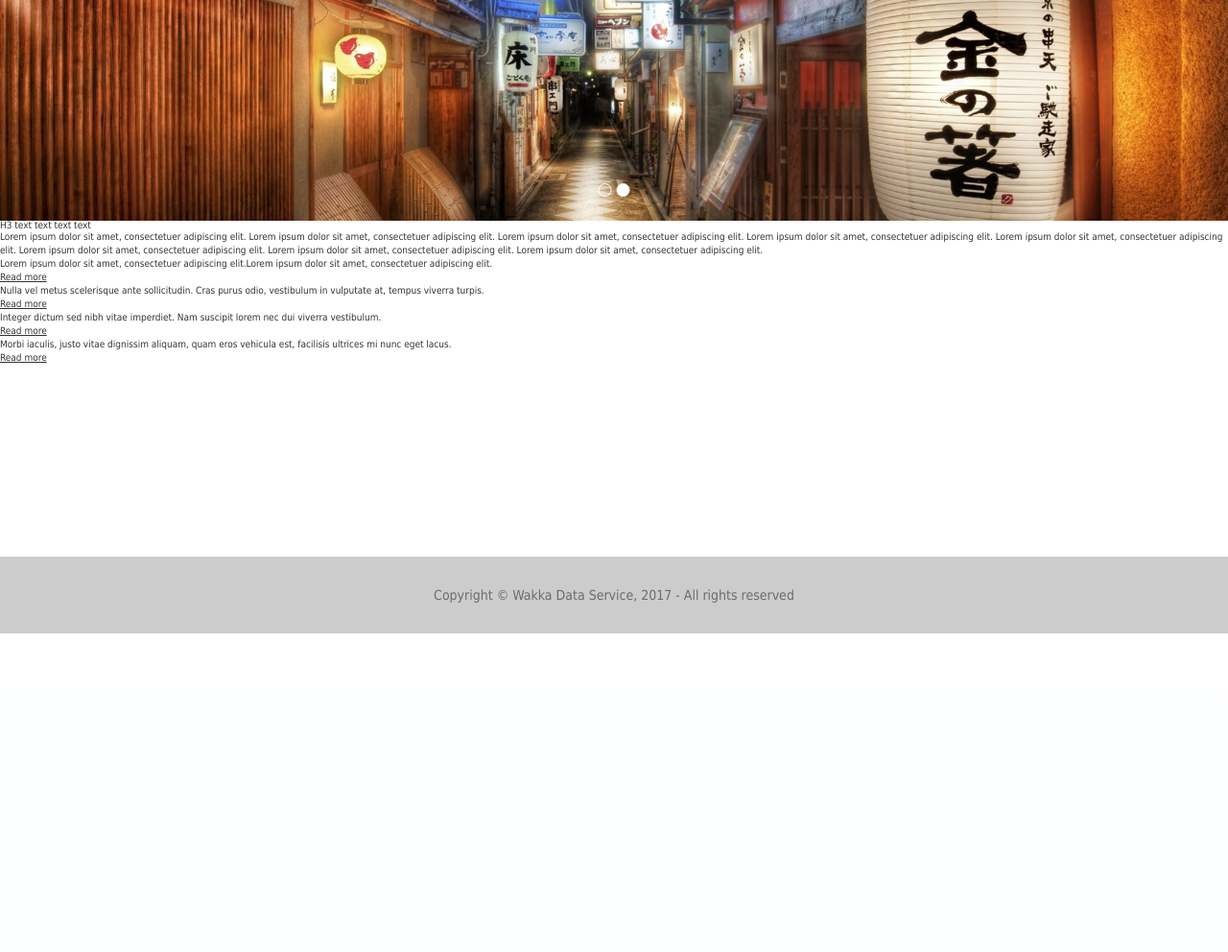
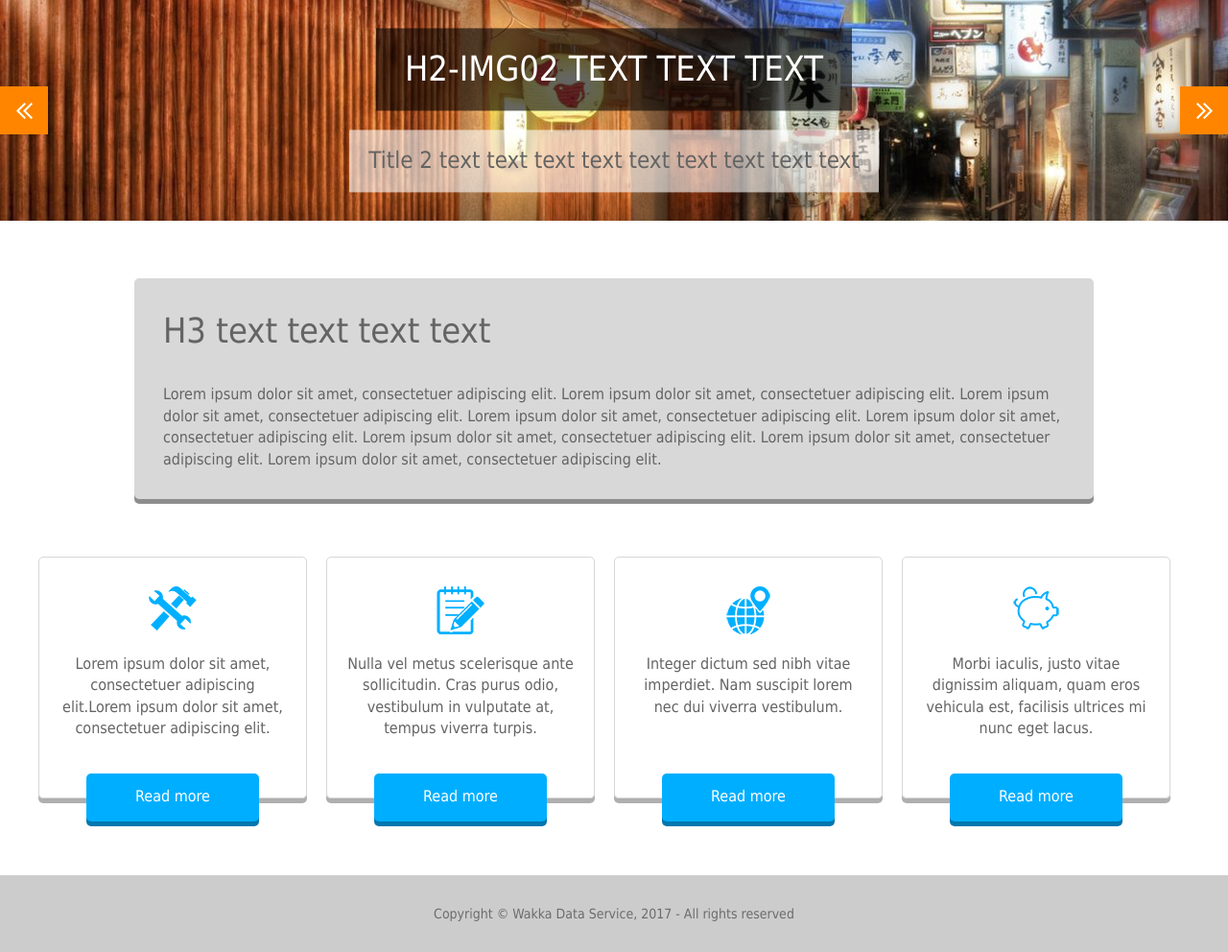
Before and after one commit to Pinkdreams210/Pinkdreams, a PHP site: page /phpmail/under/index.html in a window 1280 px wide. Shown: the part 80-1072 px from the top of the page at 96% size. Before the commit the page ends 740 px from the top, so only its background shows below. Run offline with PHP 8.4, Linux system fonts and the light colour scheme; some libraries are stand-ins or nearby versions.

Commit message:
end2503
end2503

```diff
--- a/under/css/skitter.css
+++ b/under/css/skitter.css
@@ -49,12 +49,12 @@
 .skitter .prev_button {
 	position: absolute;
 	top: 50%;
-	left: 35px;
+	left: 0;
 	-webkit-transform: translateY(-50%);
 	transform: translateY(-50%);
 	z-index: 152;
-	width: 42px;
-	height: 42px;
+	width: 50px;
+	height: 50px;
 	overflow: hidden;
 	text-indent: -9999em;
 	transition: all 0.2s
@@ -62,12 +62,12 @@
 .skitter .next_button {
 	position: absolute;
 	top: 50%;
-	right: 35px;
+	right: 0;
 	-webkit-transform: translateY(-50%);
 	transform: translateY(-50%);
 	z-index: 152;
-	width: 42px;
-	height: 42px;
+	width: 50px;
+	height: 50px;
 	overflow: hidden;
 	text-indent: -9999em;
 	transition: all 0.2s
@@ -295,22 +295,17 @@
 .skitter .focus_button:hover {
 	opacity: 0.5
 }
-.skitter .focus_button, .skitter .next_button, .skitter .prev_button, .skitter .play_pause_button {
-	display: block;
-	background: url("../images/skitter/sprite-default.png") no-repeat;
-	background-size: 84px auto
-}
 .skitter .next_button {
-	background-position: -0px -42px;
-	width: 42px;
-	height: 42px
+	background:url(../images/btn_next.png) center right no-repeat;
+	width: 50px;
+	height: 50px;
 }
 .skitter .prev_button {
-	background-position: -42px -42px;
-	width: 42px;
-	height: 42px
+	background:url(../images/btn_prev.png) center left no-repeat;
+	width: 50px;
+	height: 50px;
 }
-.skitter .play_pause_button {
+/*.skitter .play_pause_button {
 	background-position: -0px -0px;
 	width: 42px;
 	height: 42px
@@ -632,13 +627,14 @@
 	background-color: #fff;
 	border-radius: 0;
 	height: 2px
-}
+}*/
 
 @media (max-width: 1024px) {
 .skitter .info_slide_dots, .skitter .info_slide {
 	display: none
 }
 }
+
 @media (max-width: 640px) {
 .skitter {
 	position: relative;
@@ -646,11 +642,21 @@
 	height: 500px;
 	background: black
 }
+.label_skitter {
+    top: 50%;
+    transform: translateY(-50%);
+}
 	.skitter img{
 		width: 200%;
 	}
 	#index #mainvisual img {
     max-width: 200%;
+}
+
+.skitter .prev_button, .skitter .next_button {
+	width: 40px;
+	height: 40px;
+	background-size:40px;
 }
 }
 .skitter-spinner {
--- a/under/css/styles.css
+++ b/under/css/styles.css
@@ -15,10 +15,10 @@ html { color: #000; background: #fff; }
 body,div,dl,dt,dd,ul,ol,li,h1,h2,h3,h4,h5,h6,pre,code,form,fieldset,legend,input,button,textarea,p,blockquote,table,tr,th,td { margin: 0; padding: 0; }
 body {
 	font: 62.5% tahoma, arial, sans-serif;
-	color: #333;
-	line-height: 1.4;
+	color: #646464;
+	line-height: 1.4em;
 }
-html>/**/body { font-size: 10px; font-size /*\**/: 62.5%\9; } /* Except IE & Add IE8 */
+html>/**/body { font-size: 16px; font-size /*\**/: 62.5%\9; } /* Except IE & Add IE8 */
 img { border: 0; }
 li { list-style: none; }
 h1,h2,h3,h4,h5,h6 { font-size: 100%; font-weight: normal; line-height: 1.0; }
@@ -192,23 +192,72 @@ p input{ font-size: 100%; }
 	border-radius: 5px;
 	}
 #gnavi ul li.close a{
-		display:none;}
+		display:none;
+		}
+
+/**************Main IMG************/
+#main{
+	width:100%;
+}
+#mainvisual{
+	margin-top:80px;
+	width:100%;
+	margin-bottom:60px;
+	}
+.label_skitter {
+	position: absolute;
+	top: 50%;
+	transform: translateY(-50%);
+	left: 0px;
+	display: none;
+	z-index: 150;
+	width: 100%;
+	margin: 0 auto;
+}
+.label_skitter h2, .label_skitter p{
+	width: 100%;
+	padding: 10px;
+	line-height: 1.6em;
+	text-align: center;
+	display: flex;
+	flex-wrap:wrap;
+	justify-content:center;
+	flex-direction:column;
+}
+.label_skitter h2 span, .label_skitter p span{
+	display:inline-flex;
+}
+.label_skitter h2 span.ttl01, .label_skitter p span.ttl01 {
+	color: #fff;
+	font-size: 36px;
+	padding:30px;
+	background:rgba(0,0,0,0.6);
+	margin: 0 auto 20px;
+}
+.label_skitter h2 span.ttl02, .label_skitter p span.ttl02 {
+	color:#646464;
+	font-size: 24px;
+	padding:20px;
+	background:rgba(255,255,255,0.6);
+	margin: 0 auto;
+}
 /**************Footer************/
 #totop {
 	position: fixed;
-	bottom: 48px;
-	right: 15px;
+	bottom: 80px;
+	right: 0;
 	z-index: 9;
 	line-height: 0
 }
 #totop img {
-	background: #FF8400;
+	background: rgba(255,132,0,0.8);
 }
 #totop:hover img {
-	background: #00AEFF;
+	background: rgba(0,174,255,0.8);
 }
 #footer{
-	margin-top:200px;}
+	margin-top:20px;
+	}
 .copyright {
 	text-align: center;
 	line-height: 80px;
@@ -218,5 +267,124 @@ p input{ font-size: 100%; }
 	font-size:14px;
 }
 /***********content*************/
-#mainvisual{
-	margin-top:80px;}
+
+/* BOX01 */
+.box01{
+	width:100%;
+	margin:0 auto 60px;
+}
+.inner-box01{
+	width:100%;
+	max-width:1000px;
+	margin:0 auto;
+	padding:30px;
+	background:#d8d8d8;
+    -moz-border-radius: 5px;
+    -webkit-border-radius: 5px;
+    -ms-border-radius: 5px;
+    -o-border-radius: 5px;
+	border-radius:5px;
+  -webkit-transition: none;
+  transition: none;
+  -moz-box-shadow: 0 5px 0 #8d8d8d;
+  -webkit-box-shadow: 0 5px 0 #8d8d8d;
+  -ms-box-shadow: 0 5px 0 #8d8d8d;
+   -o-box-shadow: 0 5px 0 #8d8d8d;
+   box-shadow: 0 5px 0 #8d8d8d;
+}
+#index h3 {
+	font-size: 36px;
+	color: #646464;
+	line-height: 1.4em;
+	margin-bottom: 30px;
+}
+
+/* BOX02 */
+.box02{
+	width:100%;
+	margin:0 auto;
+}
+.inner-box02{
+	width:100%;
+	max-width:1200px;
+	margin:0 auto;
+}
+ul.list-col{
+	width:100%;
+	display:flex;
+	justify-content:center;
+	align-items:stretch;
+	margin:0 auto;
+}
+.list-col li{
+	position:relative;
+	width:100%;
+	margin-right:20px;
+	margin-bottom:60px;
+	padding:100px 20px 60px;
+	text-align:center;
+	border:1px solid #d7d7d7;
+    -moz-border-radius: 5px;
+    -webkit-border-radius: 5px;
+    -ms-border-radius: 5px;
+    -o-border-radius: 5px;
+	border-radius:5px;
+  -webkit-transition: none;
+  transition: none;
+  -moz-box-shadow: 0 5px 0 #AFAFAF;
+  -webkit-box-shadow: 0 5px 0 #AFAFAF;
+  -ms-box-shadow: 0 5px 0 #AFAFAF;
+   -o-box-shadow: 0 5px 0 #AFAFAF;
+   box-shadow: 0 5px 0 #AFAFAF;
+	}
+.list-col li:nth-of-type(1){
+	background:url(../images/icon_img01.png) center 30px no-repeat;
+	}
+.list-col li:nth-of-type(2){
+	background:url(../images/icon_img02.png) center 30px no-repeat;
+	}
+.list-col li:nth-of-type(3){
+	background:url(../images/icon_img03.png) center 30px no-repeat;
+	}
+.list-col li:nth-of-type(4){
+	background:url(../images/icon_img04.png) center 30px no-repeat;
+	}
+.list-col li:lastchild{
+	margin-right:0;}
+.box02-btn{
+	position:absolute;
+	bottom:-25px;
+	left:50%;
+	transform:translateX(-50%);
+	content:'';
+	background:#00AEFF;
+    -moz-border-radius: 5px;
+    -webkit-border-radius: 5px;
+    -ms-border-radius: 5px;
+    -o-border-radius: 5px;
+	border-radius:5px;
+  -webkit-transition: none;
+  transition: none;
+  -moz-box-shadow: 0 5px 0 #0077AE;
+  -webkit-box-shadow: 0 5px 0 #0077AE;
+  -ms-box-shadow: 0 5px 0 #0077AE;
+   -o-box-shadow: 0 5px 0 #0077AE;
+   box-shadow: 0 5px 0 #0077AE;
+	}
+.box02-btn a{
+	color:#fff;
+	text-decoration:none;
+	width:180px;
+	height:50px;
+	display:flex;
+	align-items:center;
+	justify-content:center;
+}
+.box02-btn:hover {
+  background: #ffc000;
+  box-shadow: 0 5px 0 #ca9800;
+}
+.box02-btn:active {
+  bottom: -30px;
+  box-shadow: none;
+}
--- a/under/js/common.js
+++ b/under/js/common.js
@@ -3,31 +3,10 @@ $(function() {
     "use strict";
   var obj= {
 	  init: function(){
-		    this.slider();
 		    this.toTop();
 			this.smoothScroll();
 			this.iconMenu();
 			this.changeSize();
-	  },
-	  //silder
-	  slider: function(){
-		  var slideIndex = 1;
-showDivs(slideIndex);
-
-function plusDivs(n) {
-    showDivs(slideIndex += n);
-}
-
-function showDivs(n) {
-    var i;
-    var x = document.getElementsByClassName("mySlides");
-    if (n > x.length) {slideIndex = 1}
-    if (n < 1) {slideIndex = x.length} ;
-    for (i = 0; i < x.length; i++) {
-        x[i].style.display = "none";
-    }
-    x[slideIndex-1].style.display = "block";
-}
 	  },
 	  //totop
 	  toTop: function(){
@@ -119,8 +98,8 @@ function showDivs(n) {
             });
         },
 
-
-		 changeSize : function() {
+	 //change size
+	 changeSize : function() {
             $(window).bind('resize load', function() {
                 var ww = $(window).width();
 				if(ww > 640){
--- a/under/js/top.js
+++ b/under/js/top.js
@@ -5,13 +5,33 @@ $(function () {
 			this.MainImg();
 		},
 
-		MainImg : function(){
-			$('.skitter-large').skitter({
-		animation: 'random',
-		controls: false,
-		dots:true,
-		interval: 5000,
-	});
+
+		MainImg: function () {
+			$(window).bind('load resize', function () {
+				var vw = $(window).width();
+				if (vw > 640) {
+					$('.skitter-large-box-pc').addClass('flag');
+					$('.skitter-large-box-sp').removeClass('flag');
+				} else {
+					$('.skitter-large-box-pc').removeClass('flag');
+					$('.skitter-large-box-sp').addClass('flag');
+				}
+				$('.skitter-large-box').each(function () {
+					var check = $(this),
+						key = $(this).find('.skitter-large');
+					if (check.hasClass('flag')) {
+						key.skitter({
+						animation: 'random',
+						controls: false,
+						dots:false,
+						navigation:true,
+						label:true,
+						stop_over:false,
+						interval: 4000,
+						});
+					}
+				});
+			});
 		},
 
 };
```
Also changed, not shown: under/css/responsive.css (+60 -2 lines), under/images/mainsp_img01.jpg (added), under/images/mainsp_img02.jpg (added).
